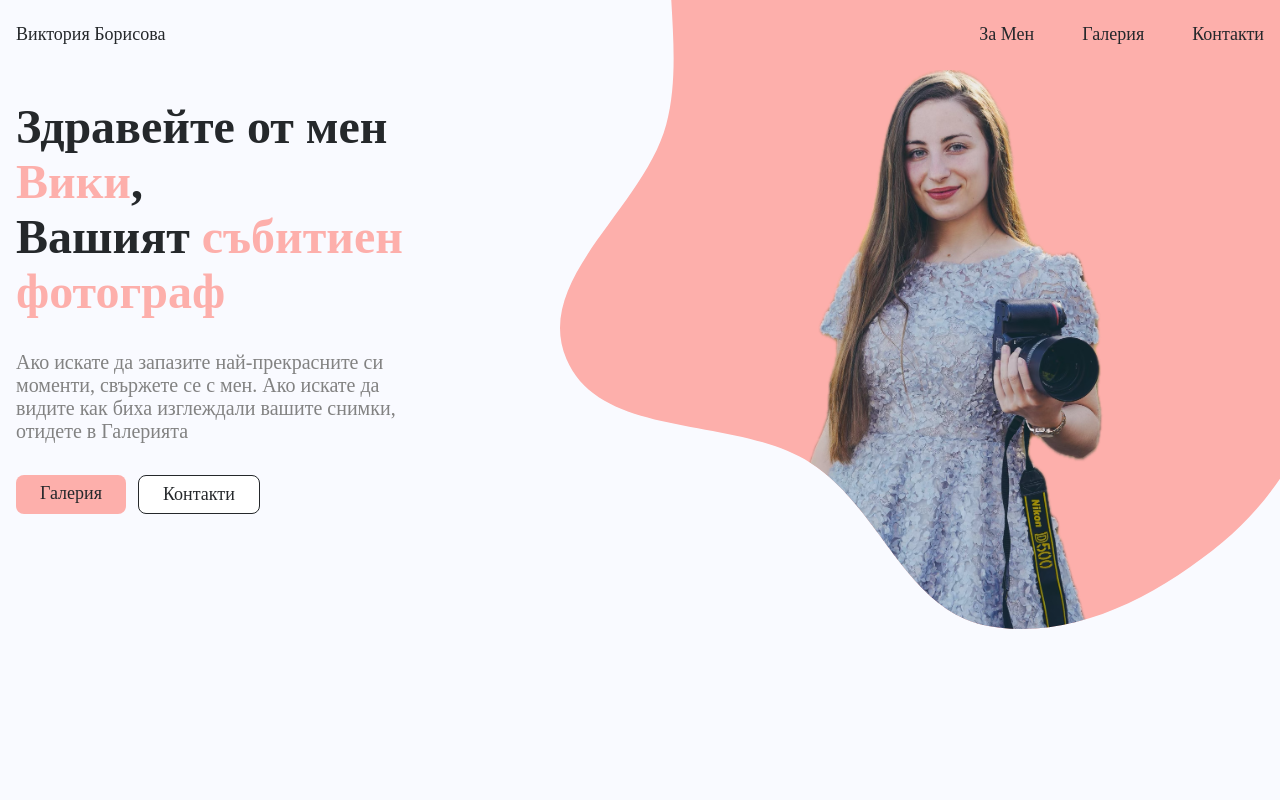
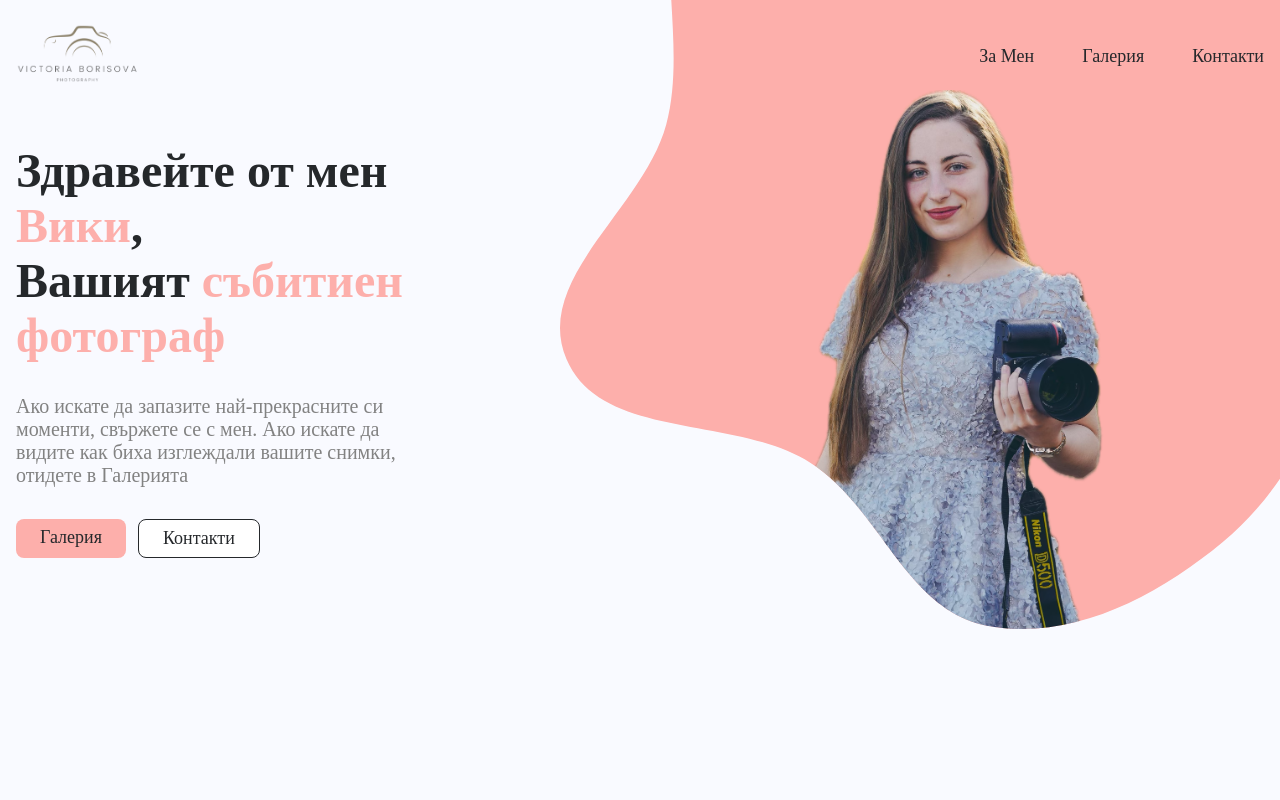
Before and after one commit to martuto31/PhotographyPortfolio, an Angular app: page / in a window 1280 px wide. Shown: the top 800 px of the page. Built offline with nearby package versions, Linux system fonts and the light colour scheme.

Commit message:
Added logo

```diff
--- a/src/app/components/layout/navigation/navigation-desktop/navigation-desktop.component.css
+++ b/src/app/components/layout/navigation/navigation-desktop/navigation-desktop.component.css
@@ -1,8 +1,14 @@
 .container {
     display: flex;
+    align-items: center;
     justify-content: space-between;
     font-size: 18px;
     margin-bottom: 54px;
+}
+
+.logo {
+    height: 60px;
+    cursor: pointer;
 }
 
 .actions {
--- a/src/app/components/layout/navigation/navigation-desktop/navigation-desktop.component.html
+++ b/src/app/components/layout/navigation/navigation-desktop/navigation-desktop.component.html
@@ -1,6 +1,6 @@
 <div class="container">
     <div>
-        <a routerLink="">Виктория Борисова</a>
+        <img src="assets/img/logo.png" class="logo" routerLink="">
     </div>
 
     <div class="actions">
--- a/src/app/components/layout/navigation/navigation-mobile/navigation-mobile.component.css
+++ b/src/app/components/layout/navigation/navigation-mobile/navigation-mobile.component.css
@@ -7,6 +7,14 @@ a {
     display: flex;
     justify-content: space-between;
     margin-bottom: 36px;
+}
+
+.logo {
+    height: 80px;
+}
+
+.logo img {
+    object-fit: contain;
 }
 
 .container a,
--- a/src/app/components/layout/navigation/navigation-mobile/navigation-mobile.component.html
+++ b/src/app/components/layout/navigation/navigation-mobile/navigation-mobile.component.html
@@ -1,5 +1,5 @@
 <div class="container">
-    <a routerLink="">Виктория Борисова</a>
+    <img src="assets/img/logo.png" class="logo" routerLink="">
 
     <img src="assets/img/hamburger.svg" (click)="triggerAnimation()">
 </div>
@@ -8,7 +8,7 @@
     <div class="expander-container" [@slideInOut]>
         <div class="expander">
             <div class="heading">
-                <a routerLink="" (click)="triggerAnimation()">Виктория Борисова</a>
+                <img src="assets/img/logo.png" class="logo" routerLink="" (click)="triggerAnimation()">
 
                 <img src="assets/img/hamburger.svg" (click)="triggerAnimation()">
             </div>
```
Also changed, not shown: src/app/components/landing/intro-section/intro-section.component.html (+1 -1 lines), src/assets/img/logo.png (added), src/assets/img/yellow-bg.svg (deleted).
